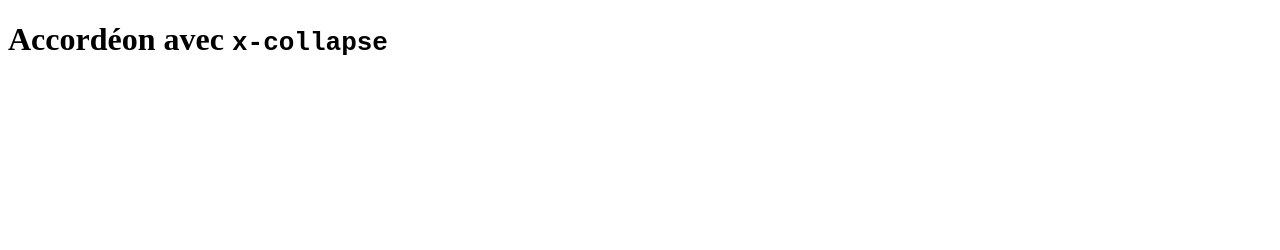
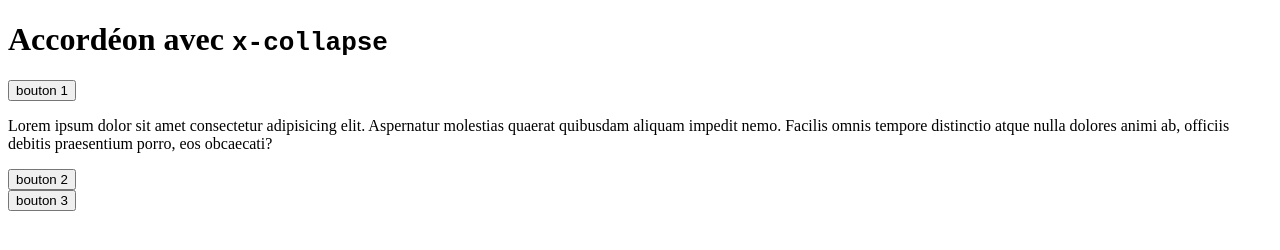
Before and after one commit to MMI-SAE-105/2022-r113-tp3-accordeons-marionmura, a website: page 03-accordeon-collapse.html in a window 1280 px wide. Drawn offline with nearby package versions, Linux system fonts and the light colour scheme.

Commit message:
accordéon 3 x-collapse

```diff
--- a/03-accordeon-collapse.html
+++ b/03-accordeon-collapse.html
@@ -11,5 +11,19 @@
   </head>
   <body>
     <h1>Accordéon avec <code>x-collapse</code></h1>
+        <div id="accordeon" x-data="{isOpen:1}">
+        <section>
+          <button @click="isOpen =1">bouton 1</button>
+          <p X-show="isOpen===1" x-collapse.origin.top.scale.0.duration.500ms>Lorem ipsum dolor sit amet consectetur adipisicing elit. Aspernatur molestias quaerat quibusdam aliquam impedit nemo. Facilis omnis tempore distinctio atque nulla dolores animi ab, officiis debitis praesentium porro, eos obcaecati?</p>
+        </section>
+        <section>
+          <button @click="isOpen =2">bouton 2</button>
+          <p X-show="isOpen===2" x-collapse.origin.top.scale.0.duration.2000ms>Consequuntur sequi provident fuga, hic dolore dolorum fugit adipisci dicta illo earum dolorem ratione maxime, voluptatibus libero architecto! Unde quidem cum voluptate perspiciatis quod. Accusamus nemo voluptates illo natus consequuntur?</p>
+        </section>
+        <section>
+          <button @click="isOpen =3">bouton 3</button>
+          <p X-show="isOpen===3"x-collapse.origin.top.scale.0.duration.7000ms>Ipsa et, nisi magni labore voluptas porro possimus molestiae ipsum voluptate iusto animi deleniti debitis optio nemo fugiat, harum repudiandae provident delectus quisquam saepe. At, nisi! Nobis nemo ab perferendis?</p>
+        </section>
+      </div>
   </body>
 </html>
```
